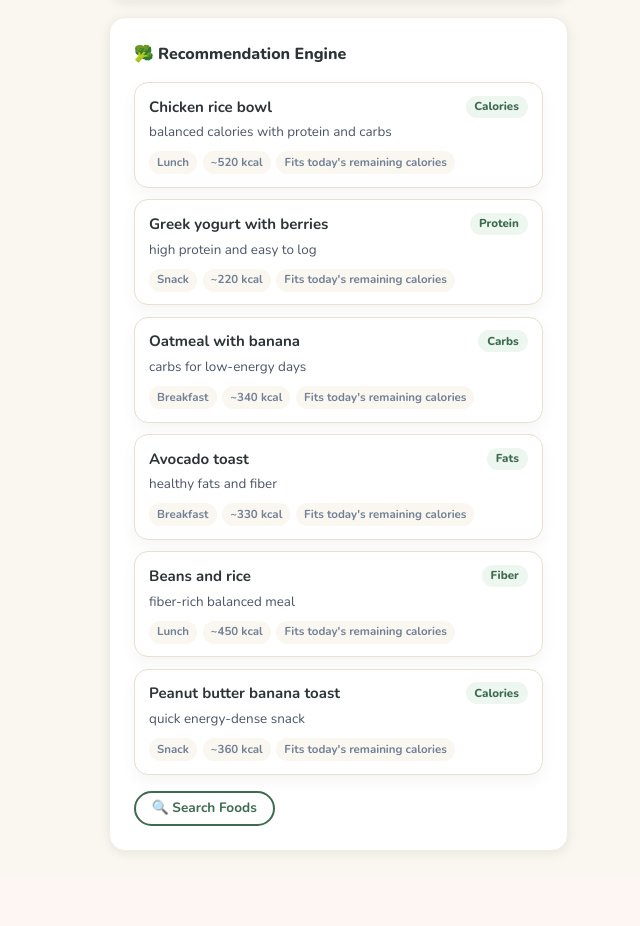
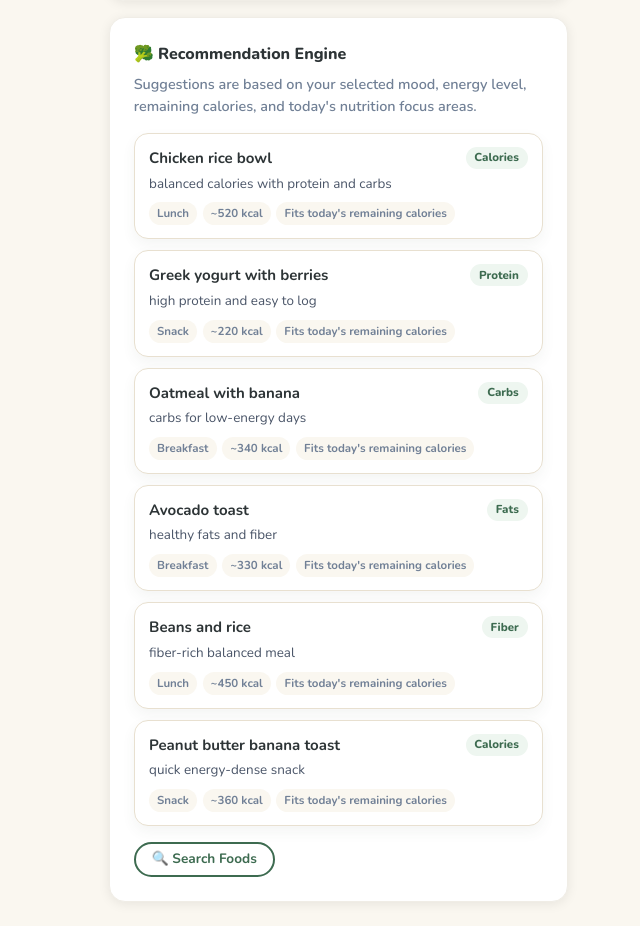
Before and after one commit to soq123/SE3354-Calo-fit, a Flask app: page /mood in a window 1280 px wide. Shown: the part 739-1665 px from the top of the page, without its empty margins (640-1280 px from the left). Before the commit the page ends 1593 px from the top, so only its background shows below. Run offline with Flask 3, Linux system fonts and the light colour scheme; a user stored in the database is signed in; data comes from the database, SQL or seed files in the repository; data that the repository does not hold is empty.

Commit message:
Polish wording and explanations

```diff
--- a/1_code/app/templates/mood.html
+++ b/1_code/app/templates/mood.html
@@ -244,7 +244,11 @@
     </div>
 
     <div class="cf-card p-4">
-      <div class="cf-section-title mb-3">🥦 Recommendation Engine</div>
+      <div class="cf-section-title mb-2">🥦 Recommendation Engine</div>
+
+      <p class="insight-muted mb-3">
+        Suggestions are based on your selected mood, energy level, remaining calories, and today's nutrition focus areas.
+      </p>
 
       {% if recommendations['items'] %}
         <div class="rec-list">
```
